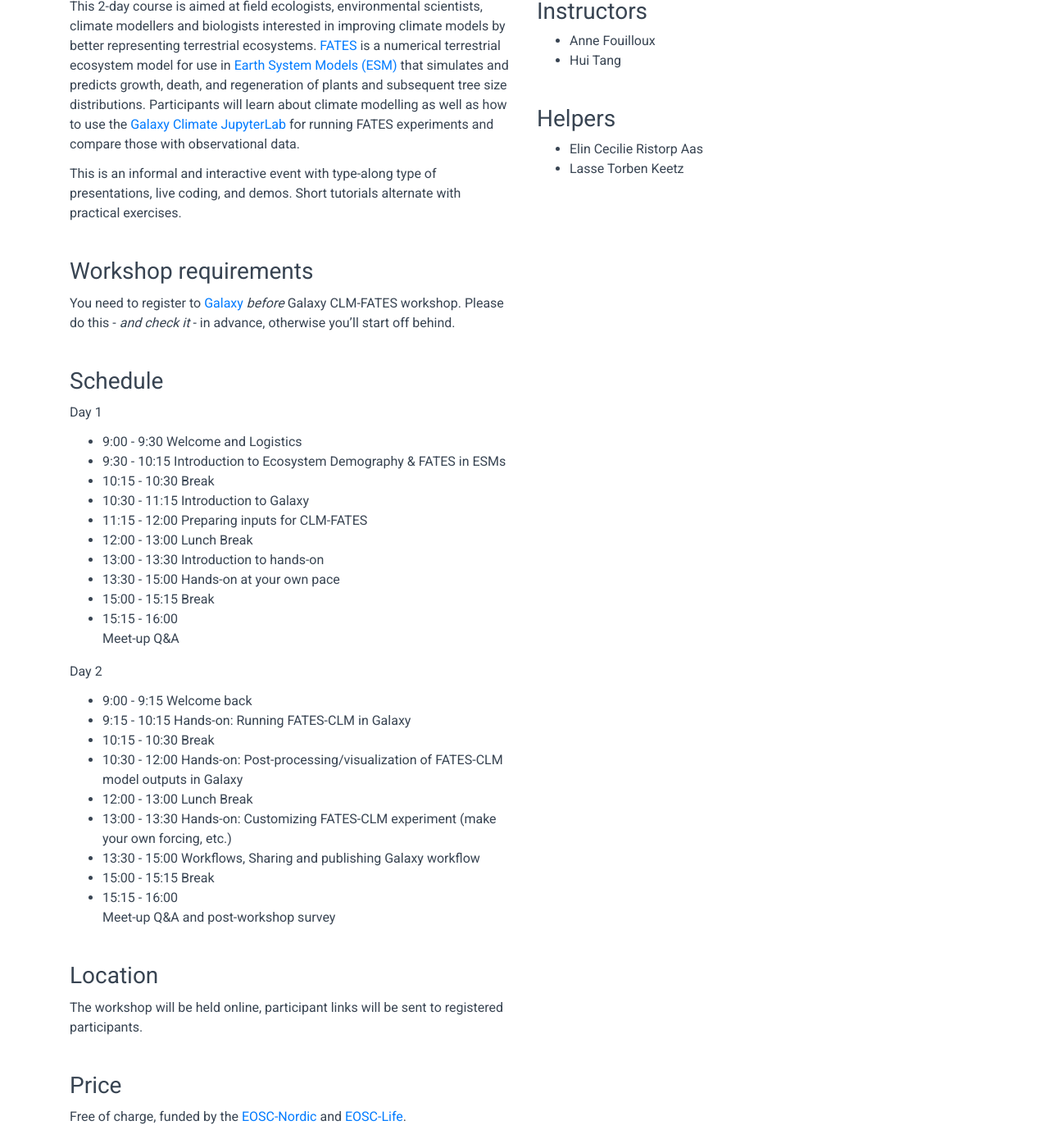
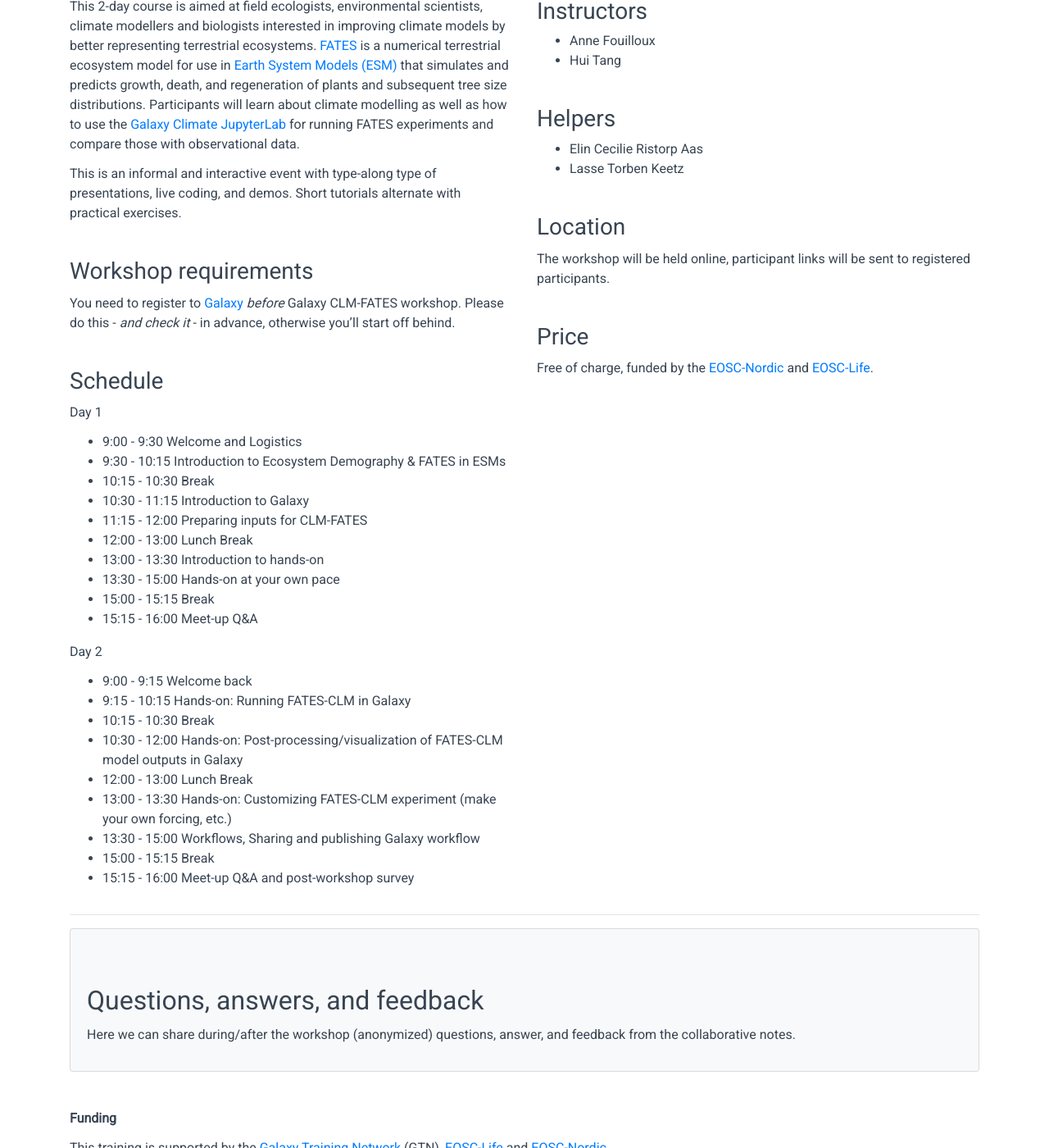
Before and after one commit to NordicESMhub/2020-10-26-galaxy-fates, a Jekyll site: the page built from index.md, in a window 1280 px wide and 1400 px high, scrolled down 656 px. Shown: the whole window at 82% size. Built offline with Jekyll 4.4.1, drawn with Linux system fonts in a browser that asks for light colours; comment, search, counter and statistics services are not loaded; part of the change alters nothing that is shown; some of the changed text lies outside the part shown.

Commit message:
open registration and finalize program

```diff
--- a/left_column.md
+++ b/left_column.md
@@ -2,14 +2,11 @@
 
 ### 26-27 October, 2020
 
-<a class="btn btn-info disabled" href="#" data-mode="1" target="_blank">Registration will open soon</a>
-
+<a class="btn btn-success" href="https://nettskjema.no/a/165669" data-mode="1" target="_blank">Register here</a>
 
 ### Contact
 
 annefou@geo.uio.no
-
-
 
 
 ### Course goals and format
@@ -32,54 +29,24 @@ behind.
 
 Day 1
 
-- 9:00 - 9:30
-  Welcome and Logistics
-- 9:30 - 10:15
-  Introduction to Ecosystem Demography & FATES in ESMs
+- 9:00 - 9:30 Welcome and Logistics
+- 9:30 - 10:15 Introduction to Ecosystem Demography & FATES in ESMs
 - 10:15 - 10:30 Break
-- 10:30 - 11:15
-  Introduction to Galaxy
-- 11:15 - 12:00
-  Preparing inputs for CLM-FATES
-- 12:00 - 13:00
-  Lunch Break
-- 13:00 - 13:30
-  Introduction to hands-on
-- 13:30 - 15:00
-  Hands-on at your own pace
-- 15:00 - 15:15
-  Break
-- 15:15 - 16:00
-  Meet-up Q&A
+- 10:30 - 11:15 Introduction to Galaxy
+- 11:15 - 12:00 Preparing inputs for CLM-FATES
+- 12:00 - 13:00 Lunch Break
+- 13:00 - 13:30 Introduction to hands-on
+- 13:30 - 15:00 Hands-on at your own pace
+- 15:00 - 15:15 Break
+- 15:15 - 16:00 Meet-up Q&A
 
 Day 2
-- 9:00 - 9:15
-  Welcome back
-- 9:15 - 10:15
-  Hands-on: Running FATES-CLM in Galaxy
+- 9:00 - 9:15 Welcome back
+- 9:15 - 10:15 Hands-on: Running FATES-CLM in Galaxy
 - 10:15 - 10:30 Break
-- 10:30 - 12:00
-  Hands-on: Post-processing/visualization of FATES-CLM model outputs in Galaxy
-- 12:00 - 13:00
-  Lunch Break
-- 13:00 - 13:30
-  Hands-on: Customizing FATES-CLM experiment (make your own forcing, etc.)
-- 13:30 - 15:00
-  Workflows, Sharing and publishing Galaxy workflow
-- 15:00 - 15:15
-  Break
-- 15:15 - 16:00
-  Meet-up Q&A and post-workshop survey
-
-### Location
-
-The workshop will be held online, participant links will be sent to
-registered participants.
-
-### Price
-
-Free of charge, funded by the [EOSC-Nordic](https://www.eosc-nordic.eu/) and [EOSC-Life](https://www.eosc-life.eu/).
-
-### Contact
-
-annefou@geo.uio.no
+- 10:30 - 12:00 Hands-on: Post-processing/visualization of FATES-CLM model outputs in Galaxy
+- 12:00 - 13:00 Lunch Break
+- 13:00 - 13:30 Hands-on: Customizing FATES-CLM experiment (make your own forcing, etc.)
+- 13:30 - 15:00 Workflows, Sharing and publishing Galaxy workflow
+- 15:00 - 15:15 Break
+- 15:15 - 16:00 Meet-up Q&A and post-workshop survey
--- a/right_column.md
+++ b/right_column.md
@@ -13,3 +13,12 @@ This 2-day course is aimed at field ecologists, environmental scientists, climat
 
 - Elin Cecilie Ristorp Aas
 - Lasse Torben Keetz
+
+### Location
+
+The workshop will be held online, participant links will be sent to
+registered participants.
+
+### Price
+
+Free of charge, funded by the [EOSC-Nordic](https://www.eosc-nordic.eu/) and [EOSC-Life](https://www.eosc-life.eu/).
```
